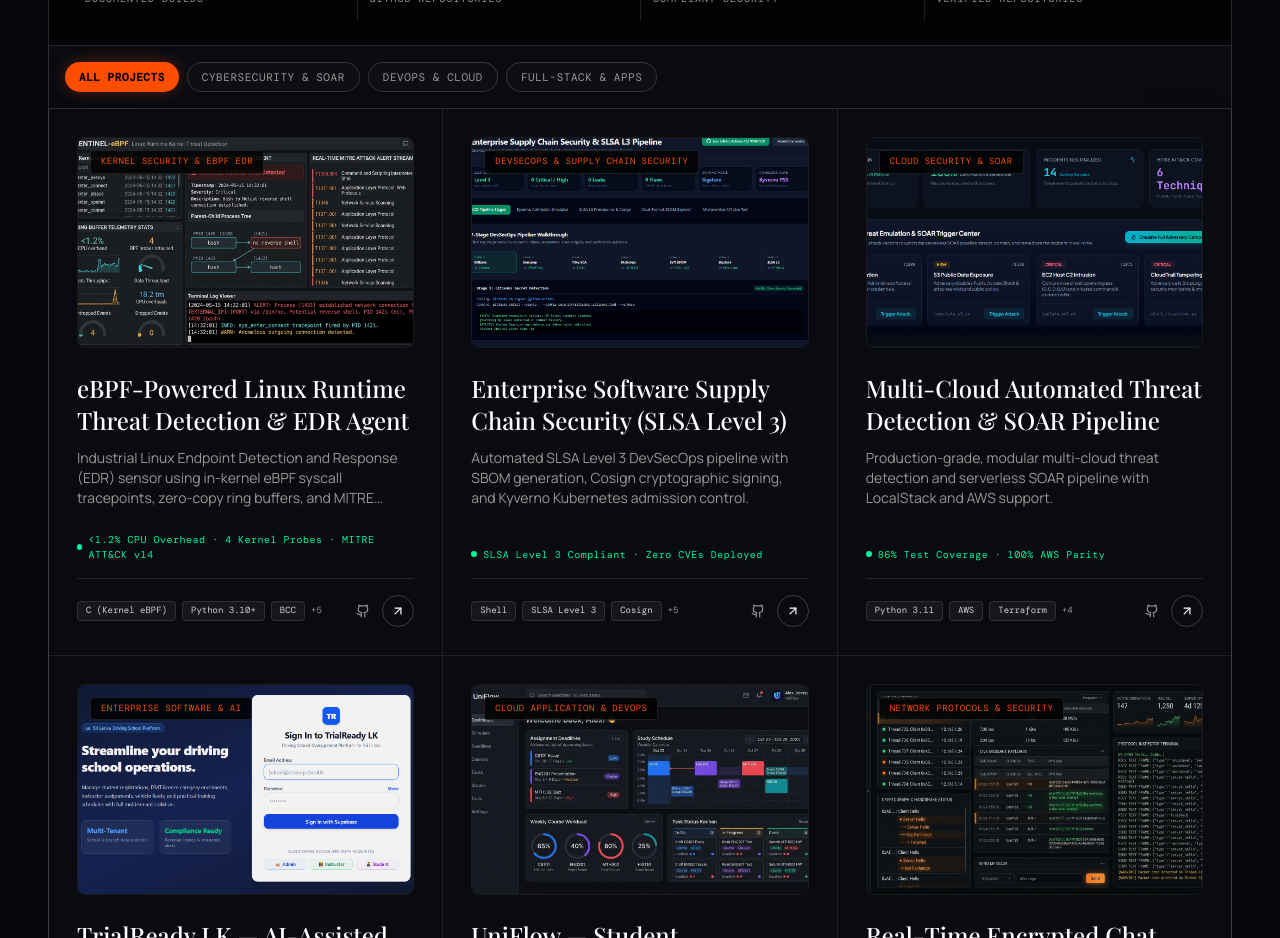
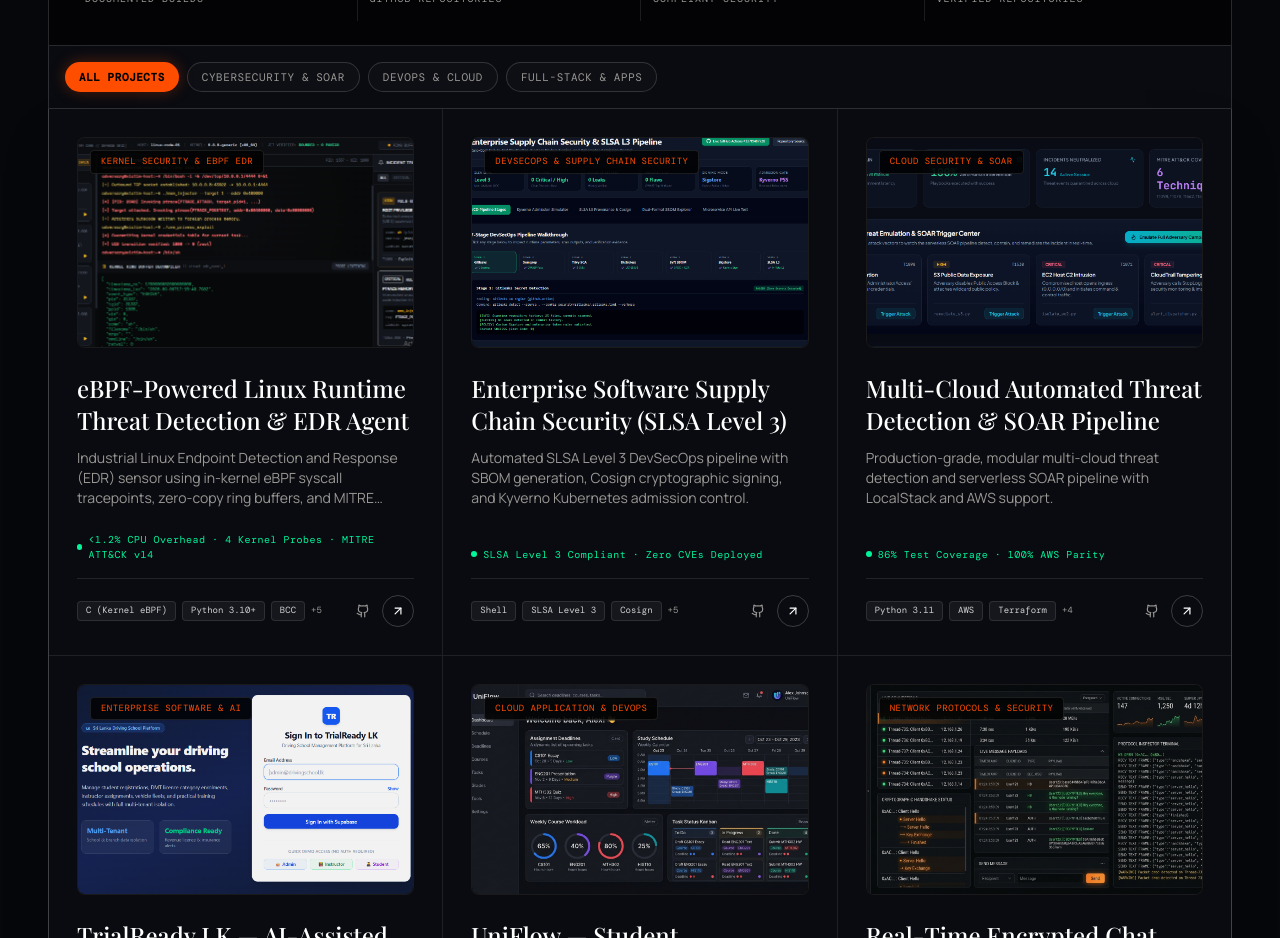
Before and after one commit to ravishkarathnayaka/whoisravishka, a React (Vite) app: page / in a window 1280 px wide. Shown: the part 5280-6218 px from the top of the page. Built offline with nearby package versions, Linux system fonts and the light colour scheme; a web font is replaced by a local one.

Commit message:
feat: replace eBPF EDR project image with original cropped console screenshot

```diff
--- a/src/data/portfolioData.ts
+++ b/src/data/portfolioData.ts
@@ -260,7 +260,7 @@ export const portfolioData = {
       categoryLabel: "Kernel Security & eBPF EDR",
       description: "Industrial Linux Endpoint Detection and Response (EDR) sensor using in-kernel eBPF syscall tracepoints, zero-copy ring buffers, and MITRE ATT&CK runtime rule evaluation.",
       longDescription: "An open-source, production-grade Linux Endpoint Detection and Response (EDR) agent powered by Extended Berkeley Packet Filter (eBPF). Attaches lightweight in-kernel C probes to raw Linux system call tracepoints (sys_enter_execve, sys_enter_connect, sys_enter_ptrace, sys_enter_openat), streams binary telemetry via zero-copy BPF perf ring buffers (<1.2% CPU overhead), normalizes kernel events, and evaluates runtime behavior against customizable YAML detection rules mapped to MITRE ATT&CK v14 tactics and techniques.",
-      image: "/assets/projects/ebpf-edr-ui.jpg",
+      image: "/assets/projects/ebpf-edr-real.png",
       tags: ["C (Kernel eBPF)", "Python 3.10+", "BCC", "Linux Kernel", "MITRE ATT&CK", "EDR", "Docker", "Syscall Tracepoints"],
       metrics: "<1.2% CPU Overhead · 4 Kernel Probes · MITRE ATT&CK v14",
       github: "https://github.com/ravishkarathnayaka/eBPF-Powered-Linux-Runtime-Threat-Detection-EDR-Agent",
```
Also changed, not shown: public/assets/projects/ebpf-edr-real.png (added).
